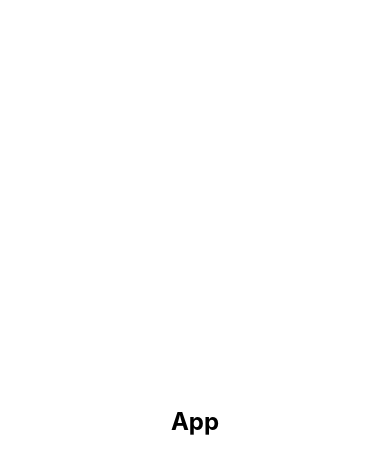
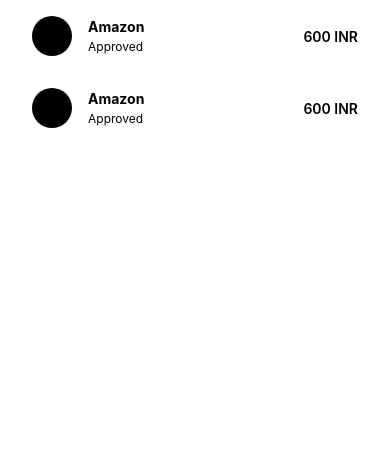
Before and after one commit to st-vignesh1/ReactNativeMobileApplication, a React Native app: screen / in a window 390 px wide. Shown: the top 474 px of the page. Built offline with nearby package versions, Linux system fonts and the light colour scheme.

Commit message:
Created a dumb component for rendering claims

```diff
--- a/App.tsx
+++ b/App.tsx
@@ -1,12 +1,14 @@
-import { SafeAreaView, Text, View } from 'react-native';
+import { FlatList, SafeAreaView, Text, View } from 'react-native';
 import React from 'react';
 import './global.css';
+import Claims from './src/components/core/Claims';
 const App = () => {
+
+const data=[{company:"amazon",status:"approved",currency:"INR",amount:600},{company:"amazon",status:"approved",currency:"INR",amount:600}];
+
   return (
-    <SafeAreaView className="flex-1 items-center justify-center">
-    <View>
-      <Text className='text-2xl font-bold'>App</Text>
-    </View>
+    <SafeAreaView >
+    <FlatList data={data} renderItem={({item})=><Claims data={item} />} className='w-full h-fit flex-col gap-4'/>
     </SafeAreaView>
   );
 };
--- a/app.json
+++ b/app.json
@@ -1,4 +1,4 @@
-{
+ {
   "name": "ReactNativeAssignment",
   "displayName": "ReactNativeAssignment"
 }
--- /dev/null
+++ b/src/components/core/Claims.tsx
@@ -0,0 +1,24 @@
+import {  SafeAreaView, Text, View } from 'react-native';
+import React from 'react';
+
+const Claims = ({data}) => {
+    console.log(data);
+  return (
+   <SafeAreaView>
+    <View className='w-full h-fit flex-row pl-8 pr-8 pt-4 pb-4 justify-between items-center'>
+    <View className='flex-row items-center gap-4'>
+        <View className='w-10 h-10 rounded-full bg-black'></View>
+        <View className='flex-col gap-1'>
+            <Text className='capitalize font-bold'>{data.company}</Text>
+            <Text className='capitalize text-xs'>{data.status}</Text>
+        </View>
+    </View>
+    <View>
+        <Text className='font-semibold'>{data.amount} {data.currency}</Text>
+    </View>
+    </View>
+   </SafeAreaView>
+  );
+};
+
+export default Claims;
--- a/tailwind.config.js
+++ b/tailwind.config.js
@@ -1,7 +1,7 @@
 /** @type {import('tailwindcss').Config} */
 module.exports = {
   // NOTE: Update this to include the paths to all of your component files.
-  content: ['./App.{js,jsx,ts,tsx}'],
+  content: ['./App.{js,jsx,ts,tsx}',  './src/**/*.{js,jsx,ts,tsx}'],
   presets: [require('nativewind/preset')],
   theme: {
     extend: {},
```
